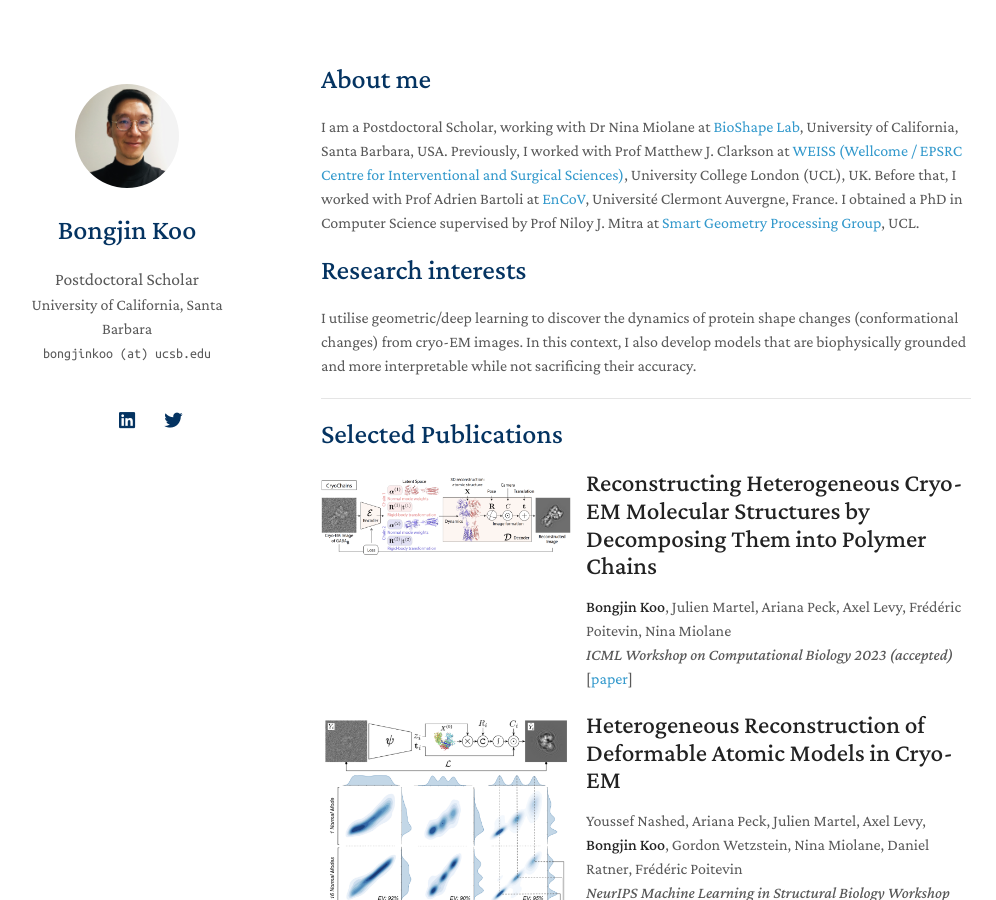
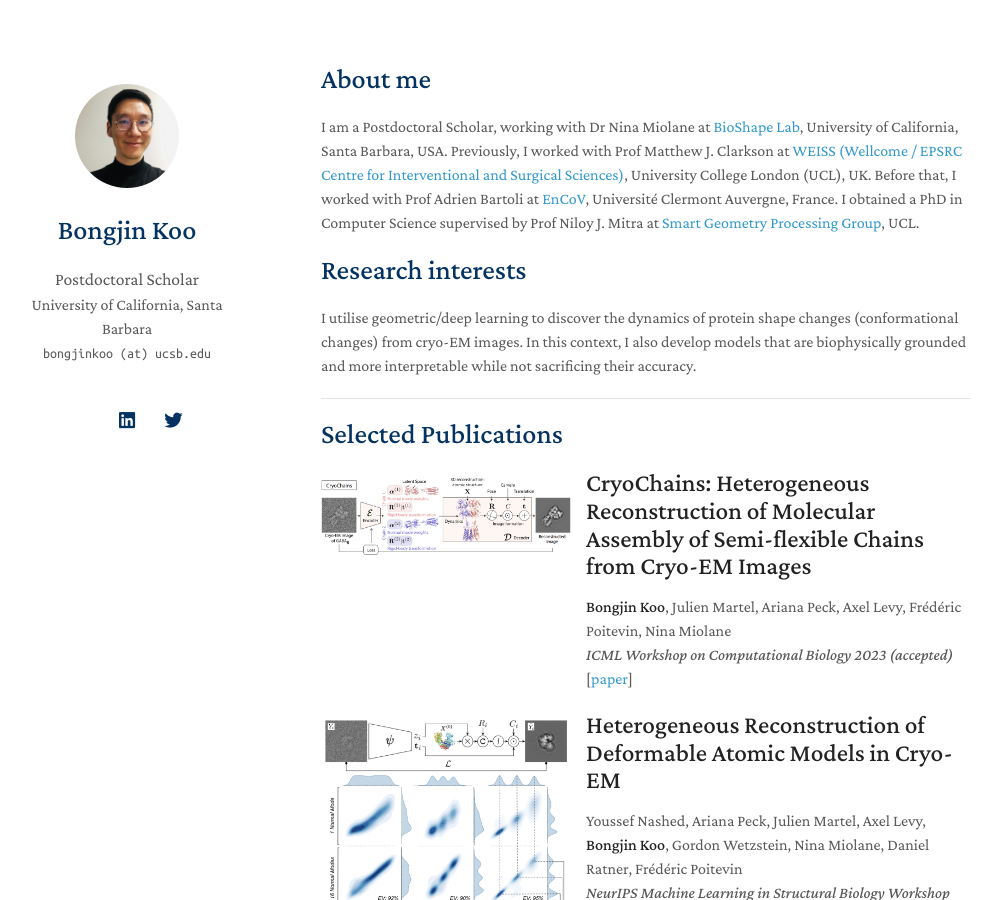
Before and after one commit to bongjinkoo/bongjinkoo.github.io, a Jekyll site: the page built from index.md, in a window 1280 px wide and 900 px high. Shown: the whole window, without its empty margins (149-1145 px from the left). Built offline with Jekyll 4.4.1, drawn with Linux system fonts in a browser that asks for light colours; nearby versions of some CDN libraries; a style sheet for code colours, icons or effects is not loaded; our own code applies the rules of GitHub Pages for plain Markdown files.

Commit message:
Update paper title.

```diff
--- a/_includes/publications.md
+++ b/_includes/publications.md
@@ -2,7 +2,7 @@
 
 
 <img style="float: left; margin-left: 0px; margin-right: 15px; margin-top: 5px; margin-bottom: 120px;" width="250" src="/publications/2023/cryochains-2023.png">
-## **Reconstructing Heterogeneous Cryo-EM Molecular Structures by Decomposing Them into Polymer Chains**
+## **CryoChains: Heterogeneous Reconstruction of Molecular Assembly of Semi-flexible Chains from Cryo-EM Images**
 **Bongjin Koo**, Julien Martel, Ariana Peck, Axel Levy, Frédéric Poitevin, Nina Miolane
 _ICML Workshop on Computational Biology 2023 (accepted)_
 [[paper](https://arxiv.org/pdf/2306.07274.pdf)]
```
